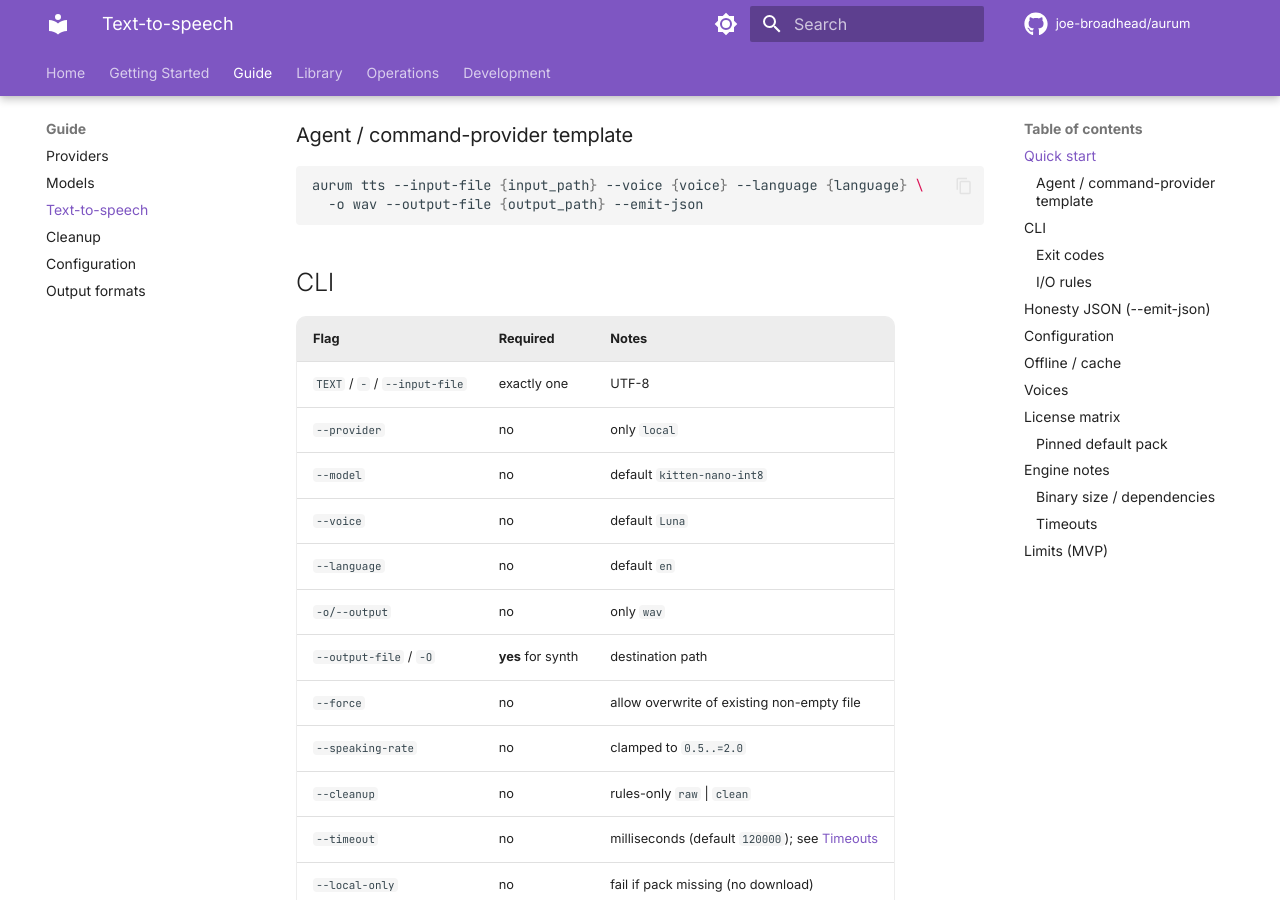
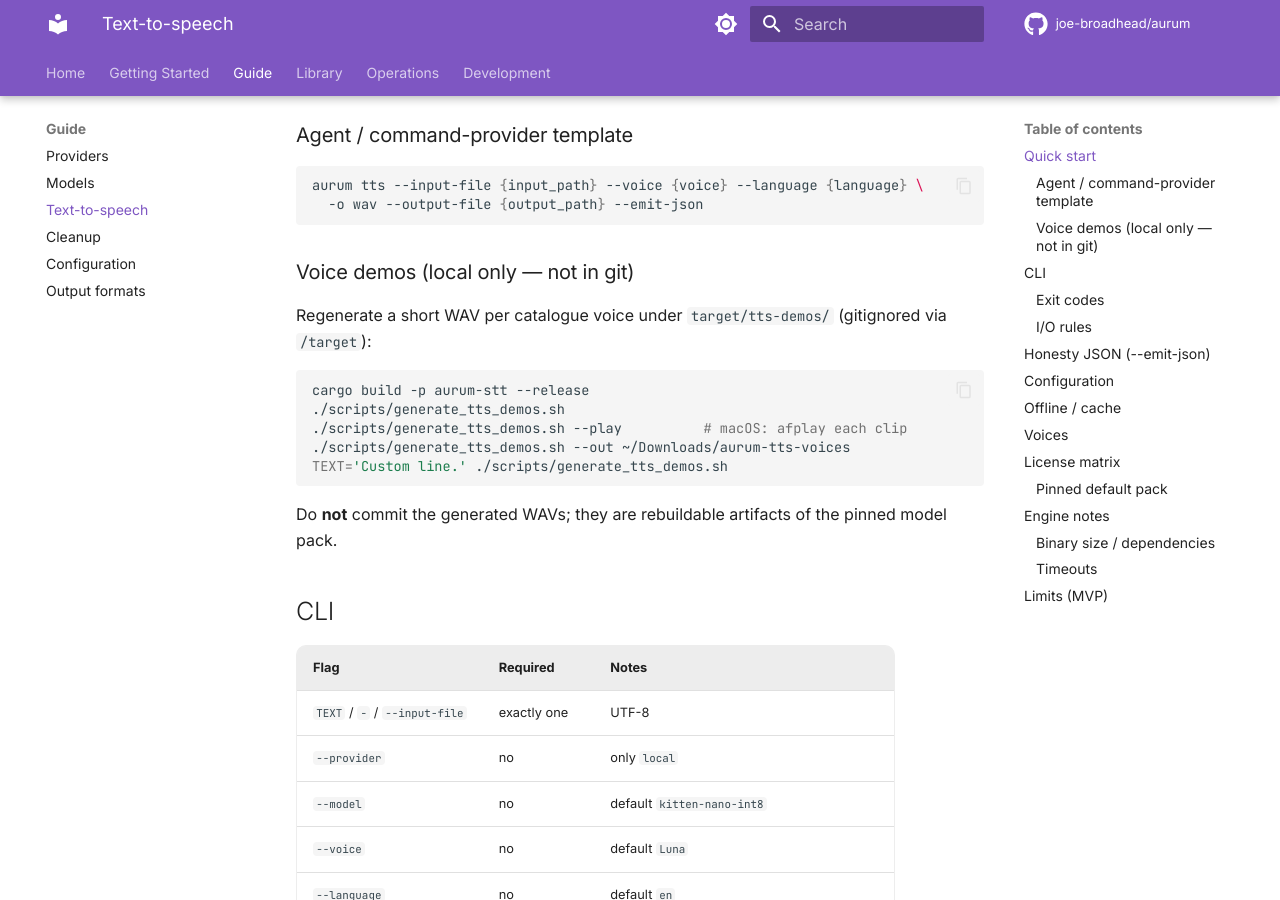
Before and after one commit to joe-broadhead/aurum, an MkDocs documentation site: the page built from docs/guide/tts.md, in a window 1280 px wide and 900 px high, scrolled down 630 px. Built offline with MkDocs 1.6.1 and Material for MkDocs 9.7.7, drawn with Linux system fonts in a browser that asks for light colours; comment, search, counter and statistics services are not loaded.

Commit message:
chore(tts): add generate_tts_demos.sh for local voice samples
Regenerate per-voice WAVs under target/tts-demos (or --out); optional
--play via afplay. Docs note demos are not committed to git.

````diff
--- a/docs/guide/tts.md
+++ b/docs/guide/tts.md
@@ -28,6 +28,20 @@ file /tmp/hello.wav   # RIFF WAVE, mono PCM
 aurum tts --input-file {input_path} --voice {voice} --language {language} \
   -o wav --output-file {output_path} --emit-json
 ```
+
+### Voice demos (local only — not in git)
+
+Regenerate a short WAV per catalogue voice under `target/tts-demos/` (gitignored via `/target`):
+
+```bash
+cargo build -p aurum-stt --release
+./scripts/generate_tts_demos.sh
+./scripts/generate_tts_demos.sh --play          # macOS: afplay each clip
+./scripts/generate_tts_demos.sh --out ~/Downloads/aurum-tts-voices
+TEXT='Custom line.' ./scripts/generate_tts_demos.sh
+```
+
+Do **not** commit the generated WAVs; they are rebuildable artifacts of the pinned model pack.
 
 ## CLI
 
````
Also changed, not shown: CHANGELOG.md (+1 -0 lines), 1 other file.
